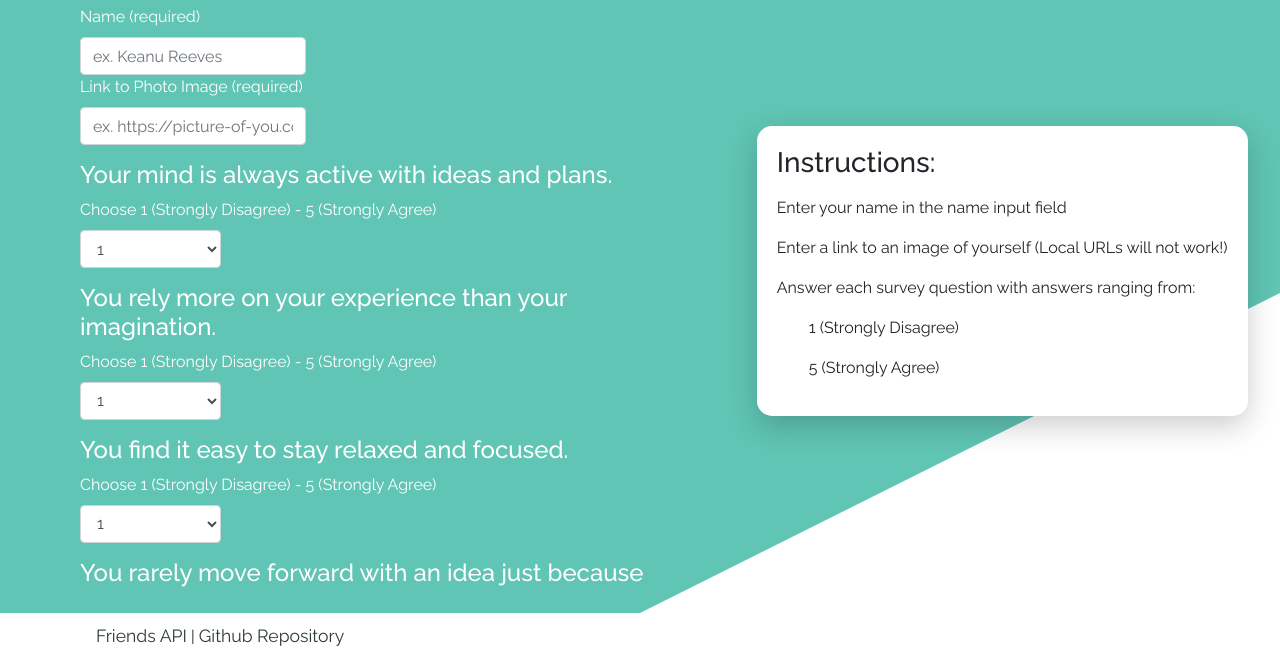
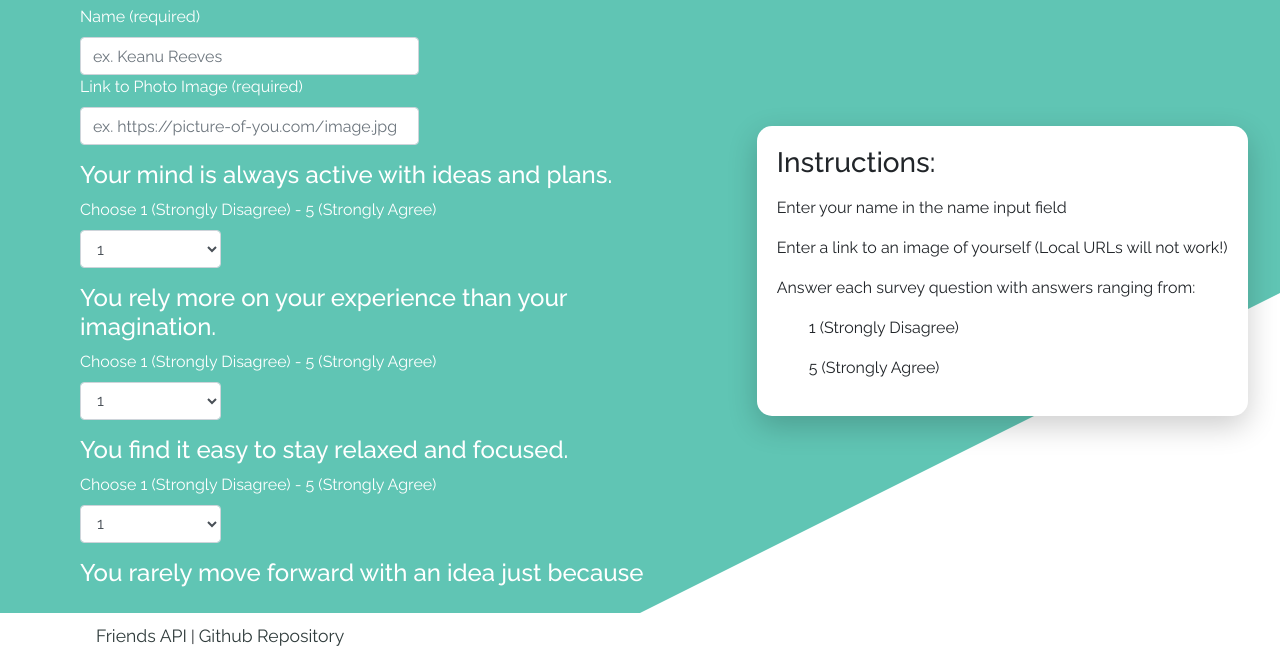
Before and after one commit to jayjscotto/friend-finder, a website: page survey.html in a window 1280 px wide. Shown: the part 187-836 px from the top of the page. Drawn offline with nearby package versions, Linux system fonts and the light colour scheme; files that its build step writes are made by us from their sources; files whose address does not match are found by name.

Commit message:
updated css

```diff
--- a/app/public/style.scss
+++ b/app/public/style.scss
@@ -157,7 +157,7 @@ body {
             color: white;
 
             input {
-                width: 40%;
+                width: 60%;
             }
         }
         button {
--- a/server.js
+++ b/server.js
@@ -22,4 +22,4 @@ app.use('/', apiRoutes);
 
 app.listen(PORT, function () {
     console.log(`Server is running on PORT${PORT}`);
-})
+});
```
